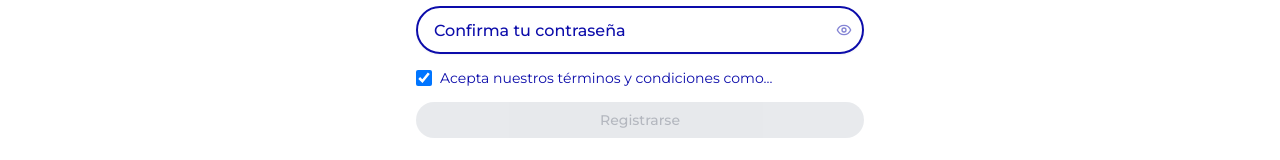
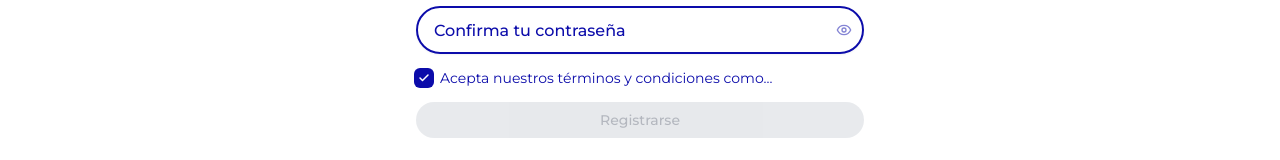
Before and after one commit to ChilyGarcia/alivio, a Next.js app: page /authentication/register in a window 1280 px wide. Both pictures are taken after a click on the checkbox "Acepta nuestros términos y condiciones como...". Shown: the part 506-666 px from the top of the page. Built offline with nearby package versions, Linux system fonts and the light colour scheme; no server answers.

Commit message:
fix:color-Checkbox-register

```diff
--- a/src/app/authentication/register/page.tsx
+++ b/src/app/authentication/register/page.tsx
@@ -9,12 +9,25 @@ import { Toaster, toast } from "sonner";
 
 function Checkbox({ id, className = "", ...props }) {
   return (
-    <input
-      type="checkbox"
-      id={id}
-      className={`h-4 w-4 rounded border-2 border-input ring-offset-background focus-visible:outline-none focus-visible:ring-2 focus-visible:ring-ring focus-visible:ring-offset-2 disabled:cursor-not-allowed disabled:opacity-50 ${className}`}
-      {...props}
-    />
+    <div className="relative flex items-center">
+      <input
+        type="checkbox"
+        id={id}
+        className={`peer h-4 w-4 appearance-none rounded border-2 border-primary bg-white checked:border-primary checked:bg-primary focus:outline-none focus:ring-2 focus:ring-primary focus:ring-offset-0 ${className}`}
+        {...props}
+      />
+      <svg
+        className="pointer-events-none absolute left-1/2 top-1/2 hidden h-3 w-3 -translate-x-1/2 -translate-y-1/2 text-white peer-checked:block"
+        viewBox="0 0 24 24"
+        fill="none"
+        stroke="currentColor"
+        strokeWidth="3"
+        strokeLinecap="round"
+        strokeLinejoin="round"
+      >
+        <polyline points="20 6 9 17 4 12"></polyline>
+      </svg>
+    </div>
   );
 }
 
```
